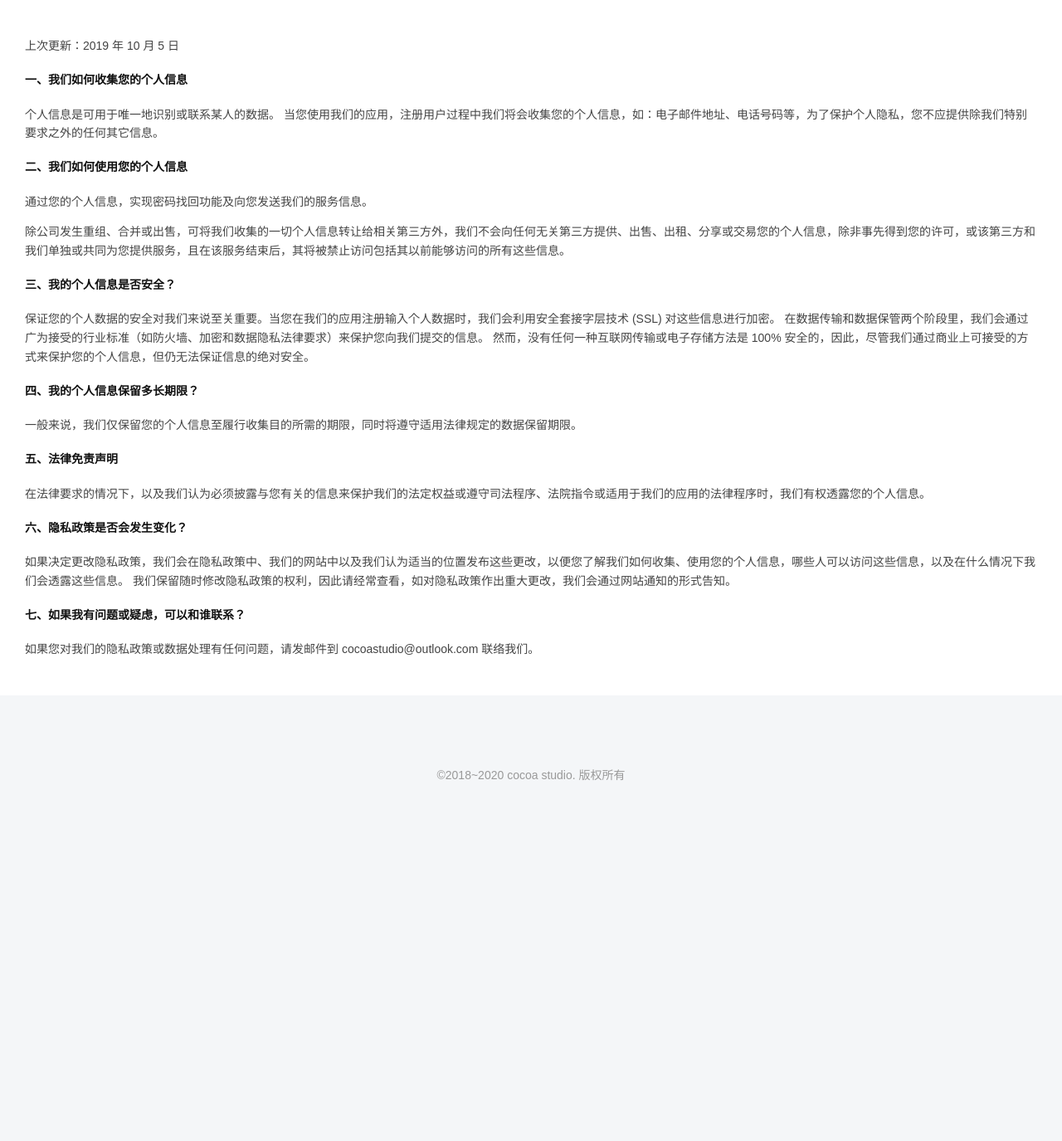
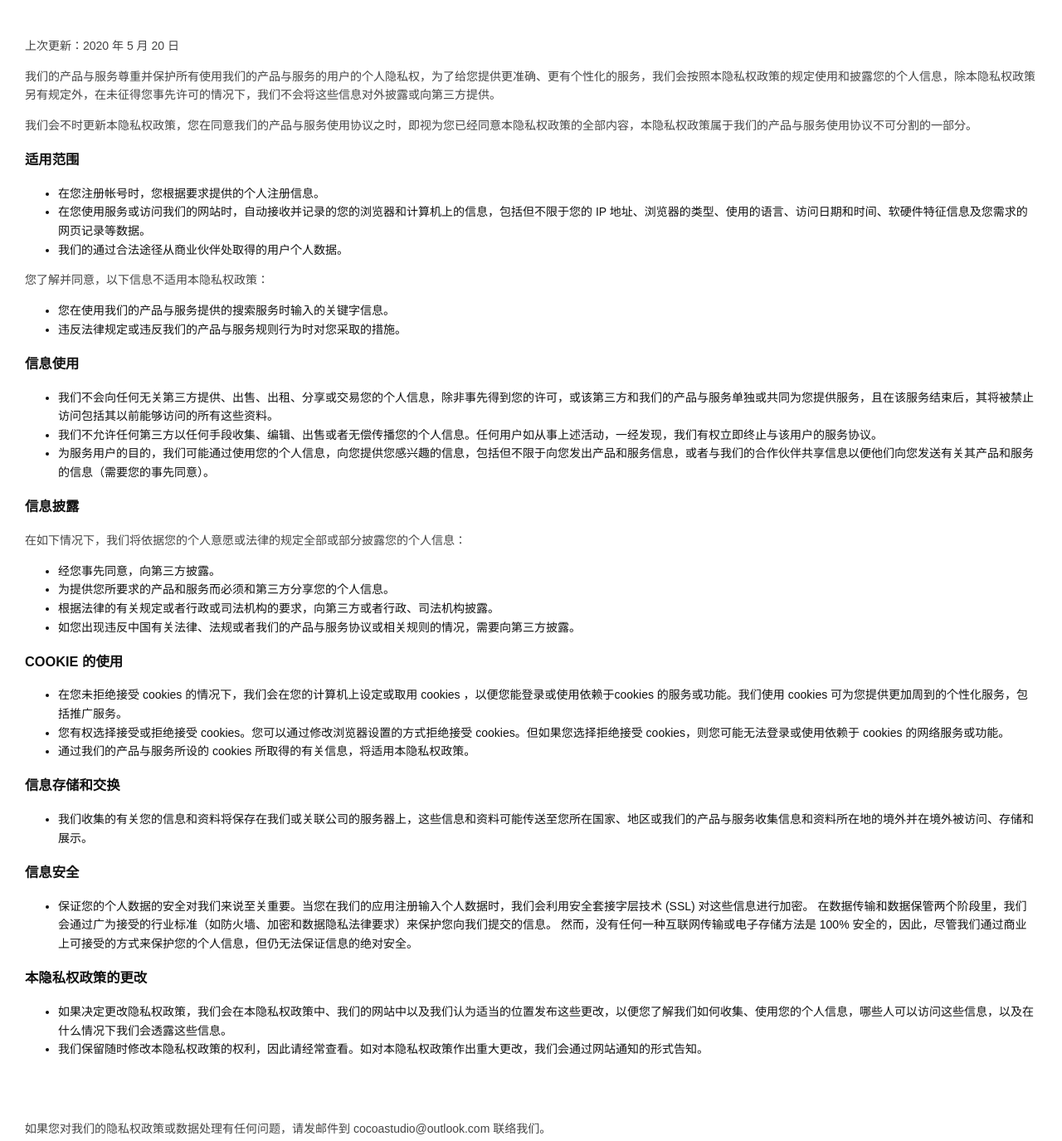
Before and after one commit to NicholasCanton/OneJotter, a plain HTML site: page privacy-chinese.html in a window 1280 px wide. Shown: the top 1375 px of the page at 83% size. Before the commit the page ends 986 px from the top, so only its background shows below. Drawn offline with Linux system fonts and the light colour scheme.

Commit message:
Add files via upload

```diff
--- a/privacy-chinese.html
+++ b/privacy-chinese.html
@@ -8,40 +8,112 @@
 <body>
 	<div class="container">
 		<div class="content">
-			<p>上次更新：2019 年 10 月 5 日</p>
+			<p>上次更新：2020 年 5 月 20 日</p>
 
-			<h4>一、我们如何收集您的个人信息</h4>
 
-			<p>个人信息是可用于唯一地识别或联系某人的数据。
-			当您使用我们的应用，注册用户过程中我们将会收集您的个人信息，如：电子邮件地址、电话号码等，为了保护个人隐私，您不应提供除我们特别要求之外的任何其它信息。</p>
+			<p>我们的产品与服务尊重并保护所有使用我们的产品与服务的用户的个人隐私权，为了给您提供更准确、更有个性化的服务，我们会按照本隐私权政策的规定使用和披露您的个人信息，除本隐私权政策另有规定外，在未征得您事先许可的情况下，我们不会将这些信息对外披露或向第三方提供。</p>
 
-			<h4>二、我们如何使用您的个人信息</h4>
+			<p>我们会不时更新本隐私权政策，您在同意我们的产品与服务使用协议之时，即视为您已经同意本隐私权政策的全部内容，本隐私权政策属于我们的产品与服务使用协议不可分割的一部分。</p>
 
-			<p>通过您的个人信息，实现密码找回功能及向您发送我们的服务信息。</p>
-			<p>除公司发生重组、合并或出售，可将我们收集的一切个人信息转让给相关第三方外，我们不会向任何无关第三方提供、出售、出租、分享或交易您的个人信息，除非事先得到您的许可，或该第三方和我们单独或共同为您提供服务，且在该服务结束后，其将被禁止访问包括其以前能够访问的所有这些信息。</p>
 
-			<h4>三、我的个人信息是否安全？</h4>
 
-			<p>保证您的个人数据的安全对我们来说至关重要。当您在我们的应用注册输入个人数据时，我们会利用安全套接字层技术 (SSL) 对这些信息进行加密。
-				在数据传输和数据保管两个阶段里，我们会通过广为接受的行业标准（如防火墙、加密和数据隐私法律要求）来保护您向我们提交的信息。
-			然而，没有任何一种互联网传输或电子存储方法是 100% 安全的，因此，尽管我们通过商业上可接受的方式来保护您的个人信息，但仍无法保证信息的绝对安全。</p>
+			<h3>适用范围</h3>
 
-			<h4>四、我的个人信息保留多长期限？</h4>
 
-			<p>一般来说，我们仅保留您的个人信息至履行收集目的所需的期限，同时将遵守适用法律规定的数据保留期限。</p>
+			<ul>
+				<li>在您注册帐号时，您根据要求提供的个人注册信息。</li>
 
-			<h4>五、法律免责声明</h4>
+				<li>在您使用服务或访问我们的网站时，自动接收并记录的您的浏览器和计算机上的信息，包括但不限于您的 IP 地址、浏览器的类型、使用的语言、访问日期和时间、软硬件特征信息及您需求的网页记录等数据。</li>
 
-			<p>在法律要求的情况下，以及我们认为必须披露与您有关的信息来保护我们的法定权益或遵守司法程序、法院指令或适用于我们的应用的法律程序时，我们有权透露您的个人信息。</p>
+				<li>我们的通过合法途径从商业伙伴处取得的用户个人数据。</li>
+			</ul>
 
-			<h4>六、隐私政策是否会发生变化？</h4>
 
-			<p>如果决定更改隐私政策，我们会在隐私政策中、我们的网站中以及我们认为适当的位置发布这些更改，以便您了解我们如何收集、使用您的个人信息，哪些人可以访问这些信息，以及在什么情况下我们会透露这些信息。
-			我们保留随时修改隐私政策的权利，因此请经常查看，如对隐私政策作出重大更改，我们会通过网站通知的形式告知。</p>
+			<p>您了解并同意，以下信息不适用本隐私权政策：</p>
 
-			<h4>七、如果我有问题或疑虑，可以和谁联系？</h4>
 
-			<p>如果您对我们的隐私政策或数据处理有任何问题，请发邮件到 cocoastudio@outlook.com 联络我们。</p>
+			<ul>
+				<li>您在使用我们的产品与服务提供的搜索服务时输入的关键字信息。</li>
+
+				<li>违反法律规定或违反我们的产品与服务规则行为时对您采取的措施。</li>
+			</ul>
+
+
+			<h3>信息使用</h3>
+
+
+
+			<ul>
+				<li>我们不会向任何无关第三方提供、出售、出租、分享或交易您的个人信息，除非事先得到您的许可，或该第三方和我们的产品与服务单独或共同为您提供服务，且在该服务结束后，其将被禁止访问包括其以前能够访问的所有这些资料。</li>
+
+				<li>我们不允许任何第三方以任何手段收集、编辑、出售或者无偿传播您的个人信息。任何用户如从事上述活动，一经发现，我们有权立即终止与该用户的服务协议。</li>
+
+				<li>为服务用户的目的，我们可能通过使用您的个人信息，向您提供您感兴趣的信息，包括但不限于向您发出产品和服务信息，或者与我们的合作伙伴共享信息以便他们向您发送有关其产品和服务的信息（需要您的事先同意）。</li>
+			</ul>
+
+
+
+			<h3>信息披露</h3>
+
+
+
+			<p>在如下情况下，我们将依据您的个人意愿或法律的规定全部或部分披露您的个人信息：</p>
+
+			<ul>
+				<li>经您事先同意，向第三方披露。</li>
+
+				<li>为提供您所要求的产品和服务而必须和第三方分享您的个人信息。</li>
+
+				<li>根据法律的有关规定或者行政或司法机构的要求，向第三方或者行政、司法机构披露。</li>
+
+				<li>如您出现违反中国有关法律、法规或者我们的产品与服务协议或相关规则的情况，需要向第三方披露。</li>
+			</ul>
+
+
+			<h3>COOKIE 的使用</h3>
+
+
+
+			<ul>
+				<li>在您未拒绝接受 cookies 的情况下，我们会在您的计算机上设定或取用 cookies ，以便您能登录或使用依赖于cookies 的服务或功能。我们使用 cookies 可为您提供更加周到的个性化服务，包括推广服务。</li>
+
+				<li>您有权选择接受或拒绝接受 cookies。您可以通过修改浏览器设置的方式拒绝接受 cookies。但如果您选择拒绝接受 cookies，则您可能无法登录或使用依赖于 cookies 的网络服务或功能。</li>
+
+				<li>通过我们的产品与服务所设的 cookies 所取得的有关信息，将适用本隐私权政策。</li>
+			</ul>
+
+
+			<h3>信息存储和交换</h3>
+
+
+			<ul>
+				<li>我们收集的有关您的信息和资料将保存在我们或关联公司的服务器上，这些信息和资料可能传送至您所在国家、地区或我们的产品与服务收集信息和资料所在地的境外并在境外被访问、存储和展示。</li>
+			</ul>
+
+
+
+			<h3>信息安全</h3>
+
+			<ul>
+				<li>保证您的个人数据的安全对我们来说至关重要。当您在我们的应用注册输入个人数据时，我们会利用安全套接字层技术 (SSL) 对这些信息进行加密。 在数据传输和数据保管两个阶段里，我们会通过广为接受的行业标准（如防火墙、加密和数据隐私法律要求）来保护您向我们提交的信息。 然而，没有任何一种互联网传输或电子存储方法是 100% 安全的，因此，尽管我们通过商业上可接受的方式来保护您的个人信息，但仍无法保证信息的绝对安全。</li>
+			</ul>
+
+
+
+			<h3>本隐私权政策的更改</h3>
+
+
+			<ul>
+				<li>
+				如果决定更改隐私权政策，我们会在本隐私权政策中、我们的网站中以及我们认为适当的位置发布这些更改，以便您了解我们如何收集、使用您的个人信息，哪些人可以访问这些信息，以及在什么情况下我们会透露这些信息。</li>
+
+				<li>我们保留随时修改本隐私权政策的权利，因此请经常查看。如对本隐私权政策作出重大更改，我们会通过网站通知的形式告知。</li>
+			</ul>
+
+			<br />
+			<br />
+			<p>如果您对我们的隐私权政策或数据处理有任何问题，请发邮件到 cocoastudio@outlook.com 联络我们。</p>
+
 		</div>
 	</div>
 	<br>
```
